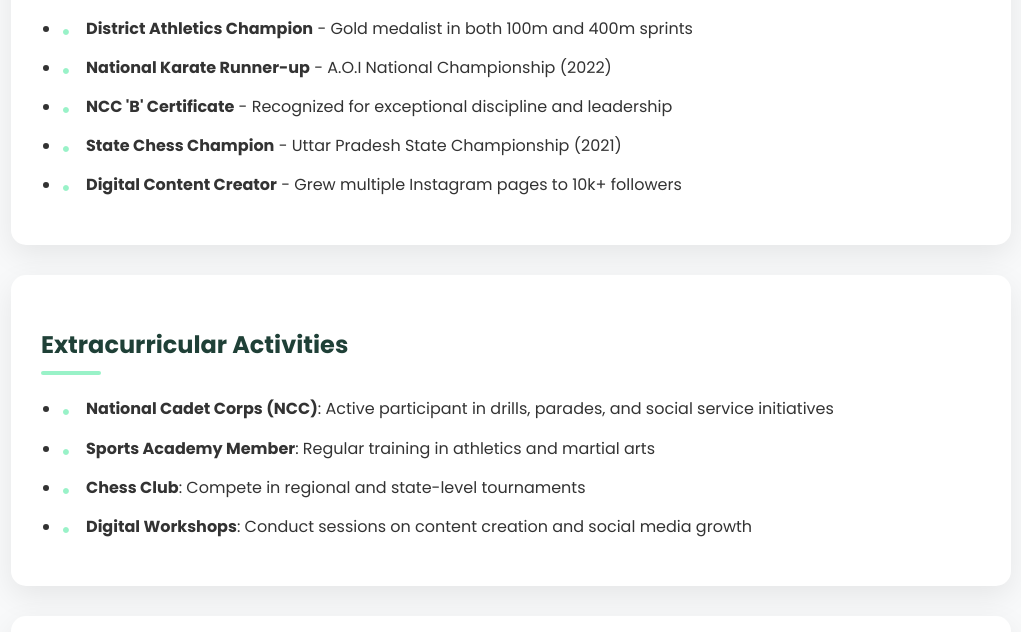
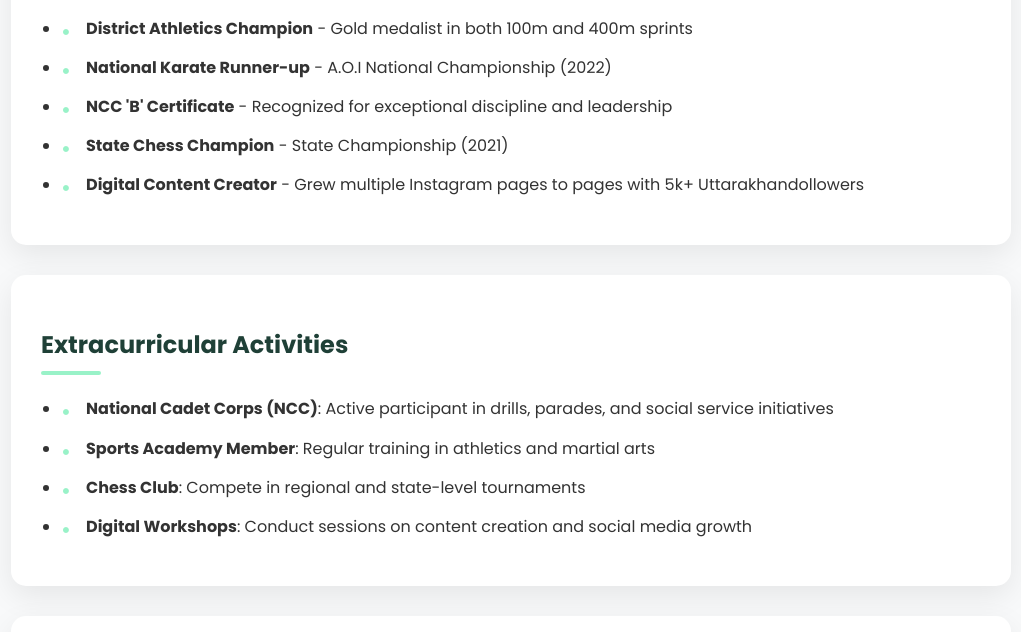
Before and after one commit to Nishkarrsh/Portfolio05, a plain HTML site: page index.html in a window 1280 px wide. Shown: the part 1580-2212 px from the top of the page, without its empty margins (129-1150 px from the left). Drawn offline with Linux system fonts and the light colour scheme.

Commit message:
Update index.html
Signed-off-by: Nishkarrsh <ys.gangwar90@gmail.com>

```diff
--- a/index.html
+++ b/index.html
@@ -263,8 +263,8 @@
         <li><strong>District Athletics Champion</strong> - Gold medalist in both 100m and 400m sprints</li>
         <li><strong>National Karate Runner-up</strong> - A.O.I National Championship (2022)</li>
         <li><strong>NCC 'B' Certificate</strong> - Recognized for exceptional discipline and leadership</li>
-        <li><strong>State Chess Champion</strong> - Uttar Pradesh State Championship (2021)</li>
-        <li><strong>Digital Content Creator</strong> - Grew multiple Instagram pages to 10k+ followers</li>
+        <li><strong>State Chess Champion</strong> - State Championship (2021)</li>
+        <li><strong>Digital Content Creator</strong> - Grew multiple Instagram pages to pages with 5k+ Uttarakhandollowers</li>
       </ul>
     </section>
 
```
